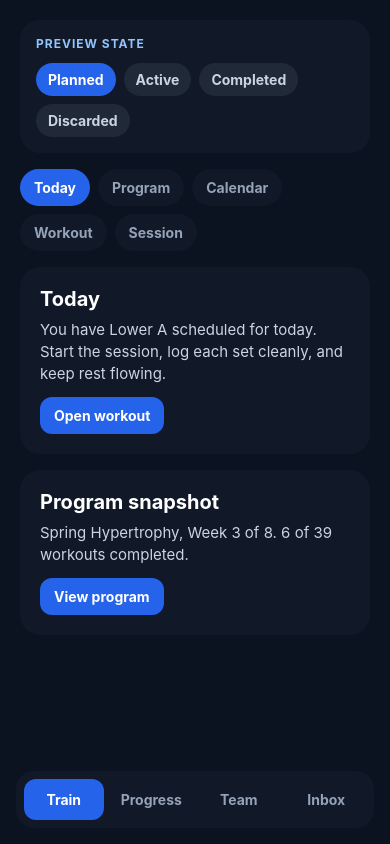
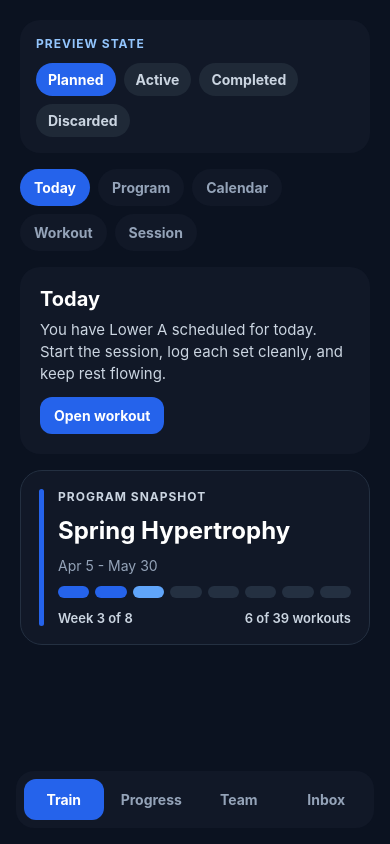
Before and after one commit to tonyfort22/pplus-training, a React Native app in the folder apps/mobile/: screen / in a window 390 px wide. Built offline with nearby package versions, Linux system fonts and the light colour scheme.

Commit message:
feat: restyle program summary card

```diff
--- a/apps/mobile/src/screens/renderers.js
+++ b/apps/mobile/src/screens/renderers.js
@@ -9,9 +9,7 @@ export function renderGenericSections({ sections, styles, onActionTarget }) {
         <SurfaceCard
           key={section.key}
           styles={styles}
-          title={section.title}
-          body={section.body}
-          actionLabel={section.actionLabel}
+          {...section}
           onAction={onActionTarget ? () => onActionTarget(section.targetKey, section.actionPayload) : undefined}
         />
       )
--- a/apps/mobile/src/screens/styles.js
+++ b/apps/mobile/src/screens/styles.js
@@ -198,6 +198,67 @@ export const styles = {
     borderRadius: 20,
     padding: 20,
     gap: 8,
+  },
+  programCard: {
+    backgroundColor: '#111827',
+    borderRadius: 22,
+    borderWidth: 1,
+    borderColor: '#243041',
+    padding: 18,
+    flexDirection: 'row',
+    gap: 14,
+    alignItems: 'stretch',
+  },
+  programAccentRail: {
+    width: 5,
+    borderRadius: 999,
+    backgroundColor: '#2563eb',
+  },
+  programCardContent: {
+    flex: 1,
+    gap: 12,
+  },
+  programCardLabel: {
+    color: '#cbd5e1',
+    fontSize: 12,
+    fontWeight: '700',
+    textTransform: 'uppercase',
+    letterSpacing: 1,
+  },
+  programCardTitle: {
+    color: '#ffffff',
+    fontSize: 24,
+    fontWeight: '700',
+  },
+  programCardDateRange: {
+    color: '#94a3b8',
+    fontSize: 14,
+  },
+  programProgressRow: {
+    flexDirection: 'row',
+    gap: 6,
+  },
+  programProgressSegment: {
+    flex: 1,
+    height: 12,
+    borderRadius: 999,
+    backgroundColor: '#243041',
+  },
+  programProgressSegmentComplete: {
+    backgroundColor: '#2563eb',
+  },
+  programProgressSegmentCurrent: {
+    backgroundColor: '#60a5fa',
+  },
+  programMetaRow: {
+    flexDirection: 'row',
+    justifyContent: 'space-between',
+    gap: 12,
+  },
+  programMetaText: {
+    color: '#cbd5e1',
+    fontSize: 13,
+    fontWeight: '600',
   },
   sectionTitle: {
     color: '#ffffff',
--- a/apps/mobile/src/train/index.js
+++ b/apps/mobile/src/train/index.js
@@ -82,7 +82,12 @@ export function createTrainDemoState({ programWorkout = createDemoProgramWorkout
     },
     program: {
       name: 'Spring Hypertrophy',
+      dateRangeLabel: 'Apr 5 - May 30',
+      currentWeek: 3,
+      totalWeeks: 8,
       weekLabel: 'Week 3 of 8',
+      completedWorkouts: 6,
+      totalWorkouts: 39,
       completionLabel: '6 of 39 workouts completed',
       selectedCalendarDayId: 'tue',
       calendarWeek: createDemoCalendarWeek(programWorkout),
@@ -164,7 +169,12 @@ export function getTodaySurfaceModel(trainState) {
     scheduledLabel: trainState.today.scheduledLabel,
     quickSummary: sessionOutcome ? sessionOutcome.summary : sessionProgress ? sessionProgress.summary : trainState.today.quickSummary,
     programName: trainState.program.name,
+    programDateRangeLabel: trainState.program.dateRangeLabel,
+    programCurrentWeek: trainState.program.currentWeek,
+    programTotalWeeks: trainState.program.totalWeeks,
     programWeekLabel: trainState.program.weekLabel,
+    programCompletedWorkouts: trainState.program.completedWorkouts,
+    programTotalWorkouts: trainState.program.totalWorkouts,
     completionLabel: trainState.program.completionLabel,
     primaryActionLabel: sessionOutcome ? sessionOutcome.actionLabel : sessionProgress ? 'Resume session' : 'Open workout',
   }
--- a/apps/mobile/src/train/surface-models.js
+++ b/apps/mobile/src/train/surface-models.js
@@ -16,7 +16,16 @@ export function getTodayCardsModel(todayModel) {
     programCard: {
       title: 'Program snapshot',
       body: `${todayModel.programName}, ${todayModel.programWeekLabel}. ${todayModel.completionLabel}.`,
-      actionLabel: 'View program',
+      variant: 'program-summary',
+      programName: todayModel.programName,
+      dateRangeLabel: todayModel.programDateRangeLabel,
+      weekLabel: todayModel.programWeekLabel,
+      completionLabel: `${todayModel.programCompletedWorkouts} of ${todayModel.programTotalWorkouts} workouts`,
+      progressSegments: Array.from({ length: todayModel.programTotalWeeks }, (_, index) => ({
+        id: `program-week-${index + 1}`,
+        isComplete: index + 1 < todayModel.programCurrentWeek,
+        isCurrent: index + 1 === todayModel.programCurrentWeek,
+      })),
     },
   }
 }
--- a/apps/mobile/src/ui/card-models.js
+++ b/apps/mobile/src/ui/card-models.js
@@ -1,10 +1,11 @@
-export function createActionCardModel({ title, body, actionLabel, targetKey, actionPayload = null }) {
+export function createActionCardModel({ title, body, actionLabel, targetKey, actionPayload = null, ...rest }) {
   return {
     title,
     body,
     actionLabel,
     targetKey,
     actionPayload,
+    ...rest,
   }
 }
 
--- a/apps/mobile/src/ui/cards.js
+++ b/apps/mobile/src/ui/cards.js
@@ -1,6 +1,37 @@
 import { Pressable, Text, View } from 'react-native';
 
-export function SurfaceCard({ styles, title, body, actionLabel, onAction }) {
+export function SurfaceCard({ styles, title, body, actionLabel, onAction, variant, programName, dateRangeLabel, weekLabel, completionLabel, progressSegments = [] }) {
+  if (variant === 'program-summary') {
+    const CardWrapper = onAction ? Pressable : View
+
+    return (
+      <CardWrapper style={styles.programCard} onPress={onAction}>
+        <View style={styles.programAccentRail} />
+        <View style={styles.programCardContent}>
+          <Text style={styles.programCardLabel}>{title}</Text>
+          <Text style={styles.programCardTitle}>{programName || title}</Text>
+          <Text style={styles.programCardDateRange}>{dateRangeLabel || body}</Text>
+          <View style={styles.programProgressRow}>
+            {progressSegments.map((segment) => (
+              <View
+                key={segment.id}
+                style={[
+                  styles.programProgressSegment,
+                  segment.isComplete && styles.programProgressSegmentComplete,
+                  segment.isCurrent && styles.programProgressSegmentCurrent,
+                ]}
+              />
+            ))}
+          </View>
+          <View style={styles.programMetaRow}>
+            <Text style={styles.programMetaText}>{weekLabel}</Text>
+            <Text style={styles.programMetaText}>{completionLabel}</Text>
+          </View>
+        </View>
+      </CardWrapper>
+    )
+  }
+
   return (
     <View style={styles.sectionCard}>
       <Text style={styles.sectionTitle}>{title}</Text>
```
Also changed, not shown: 2 other files (tests, documents, lock files or other folders).
